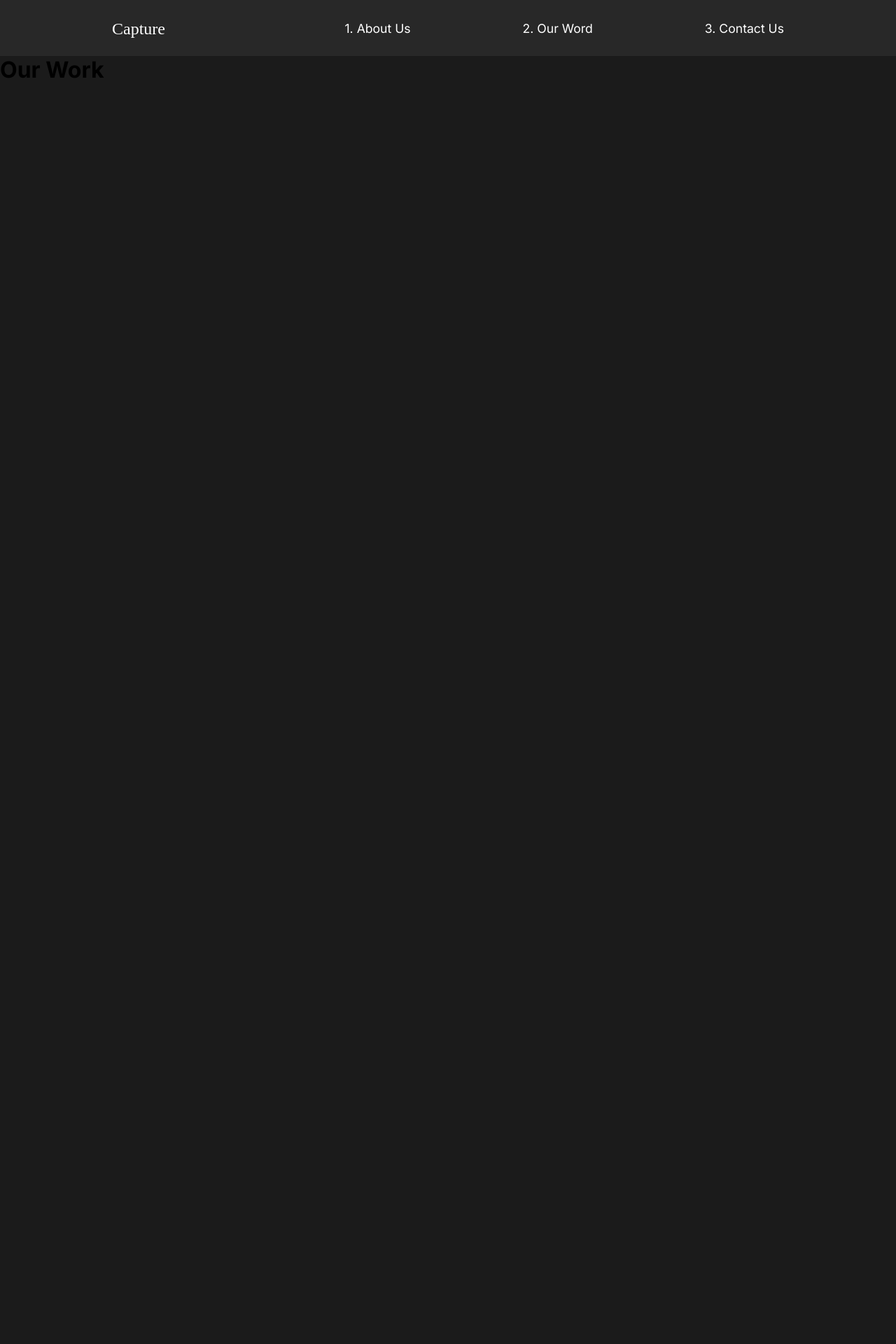
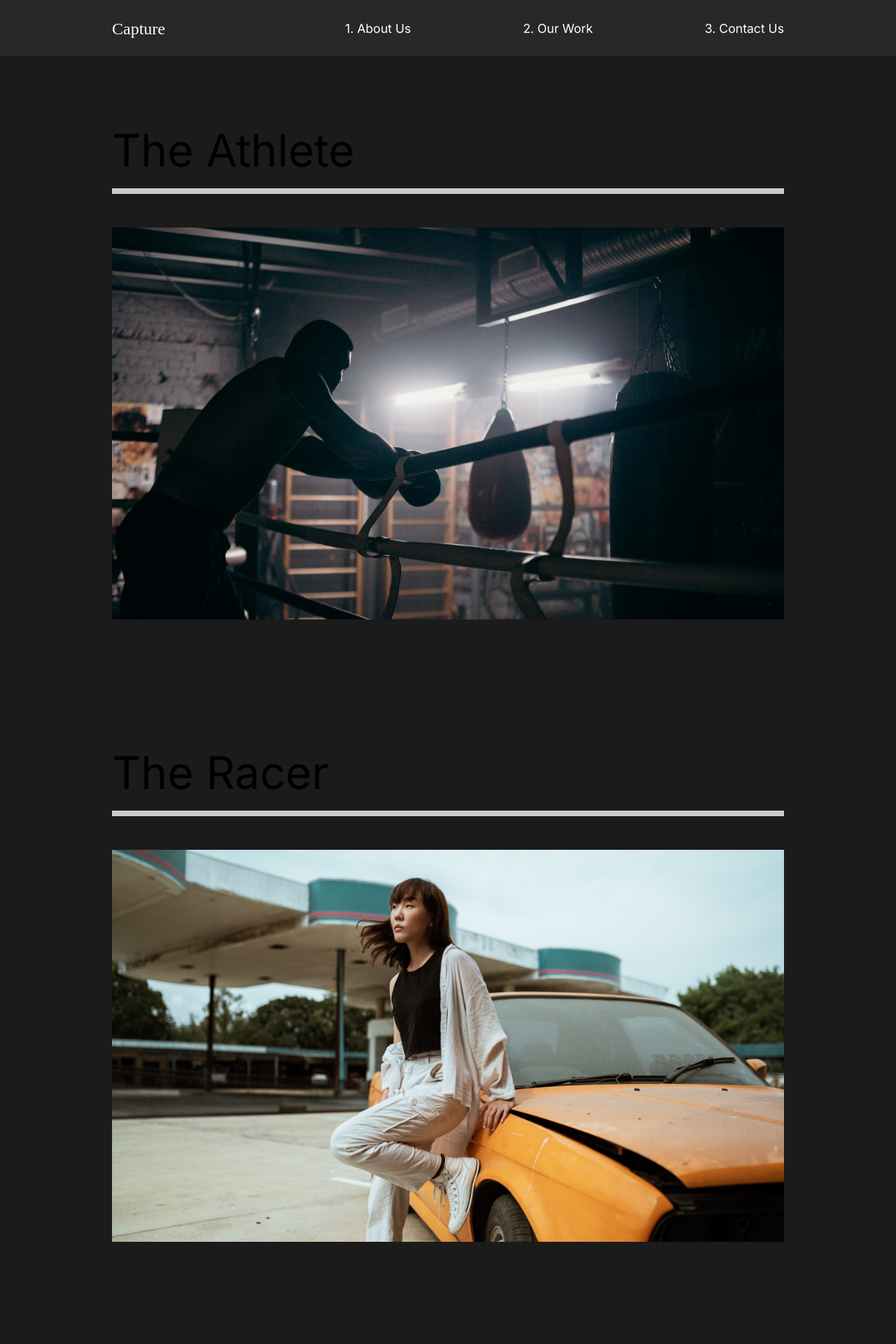
Before and after one commit to steaddy/capture, a React (Create React App) app: page /work in a window 1280 px wide. Shown: the top 1920 px of the page at 70% size. Before the commit the page ends 800 px from the top, so only its background shows below. Built offline with nearby package versions, Linux system fonts and the light colour scheme.

Commit message:
Our Work page styling

```diff
--- a/src/components/Nav.js
+++ b/src/components/Nav.js
@@ -8,7 +8,7 @@
             <h1><Link to="/">Capture</Link></h1>
             <ul>
                 <li><Link to="/">1. About Us</Link></li>
-                <li><Link to="/work">2. Our Word</Link></li>
+                <li><Link to="/work">2. Our Work</Link></li>
                 <li><Link to="/contact">3. Contact Us</Link></li>
             </ul>
         </StyledNav>
--- a/src/pages/OurWork.js
+++ b/src/pages/OurWork.js
@@ -1,11 +1,62 @@
 import React from 'react';
+import styled from 'styled-components';
+import { Link } from 'react-router-dom';
+// Images
+import athlete from '../img/athlete-small.png';
+import goodtimes from '../img/goodtimes-small.png';
+import theracer from '../img/theracer-small.png';
 
 const OurWork = () => {
     return (
-        <div>
-            <h1>Our Work</h1>
-        </div>
+        <Work>
+            <Movie>
+                <h2>The Athlete</h2>
+                <div className="line"></div>
+                <Link>
+                    <img src={athlete} alt="Athlete"/>
+                </Link>
+            </Movie>
+            <Movie>
+                <h2>The Racer</h2>
+                <div className="line"></div>
+                <Link>
+                    <img src={theracer} alt="Racer"/>
+                </Link>
+            </Movie>
+            <Movie>
+                <h2>Good Times</h2>
+                <div className="line"></div>
+                <Link>
+                    <img src={goodtimes} alt="Good Times"/>
+                </Link>
+            </Movie>
+        </Work>
     );
 };
 
+const Work = styled.div`
+    min-height: 100vh;
+    overflow: hidden;
+    padding: 5rem 10rem;
+    h2 {
+        padding: 1rem 0;
+    }
+`;
+
+const Movie = styled.div`
+    padding-bottom: 10rem;
+
+    .line {
+        height: 0.5rem;
+        background: #ccc;
+        margin-bottom: 3rem;
+    }
+
+    img {
+        width: 100%;
+        height: 70vh;
+        object-fit: cover;
+    }
+`;
+
 export default OurWork;
```
